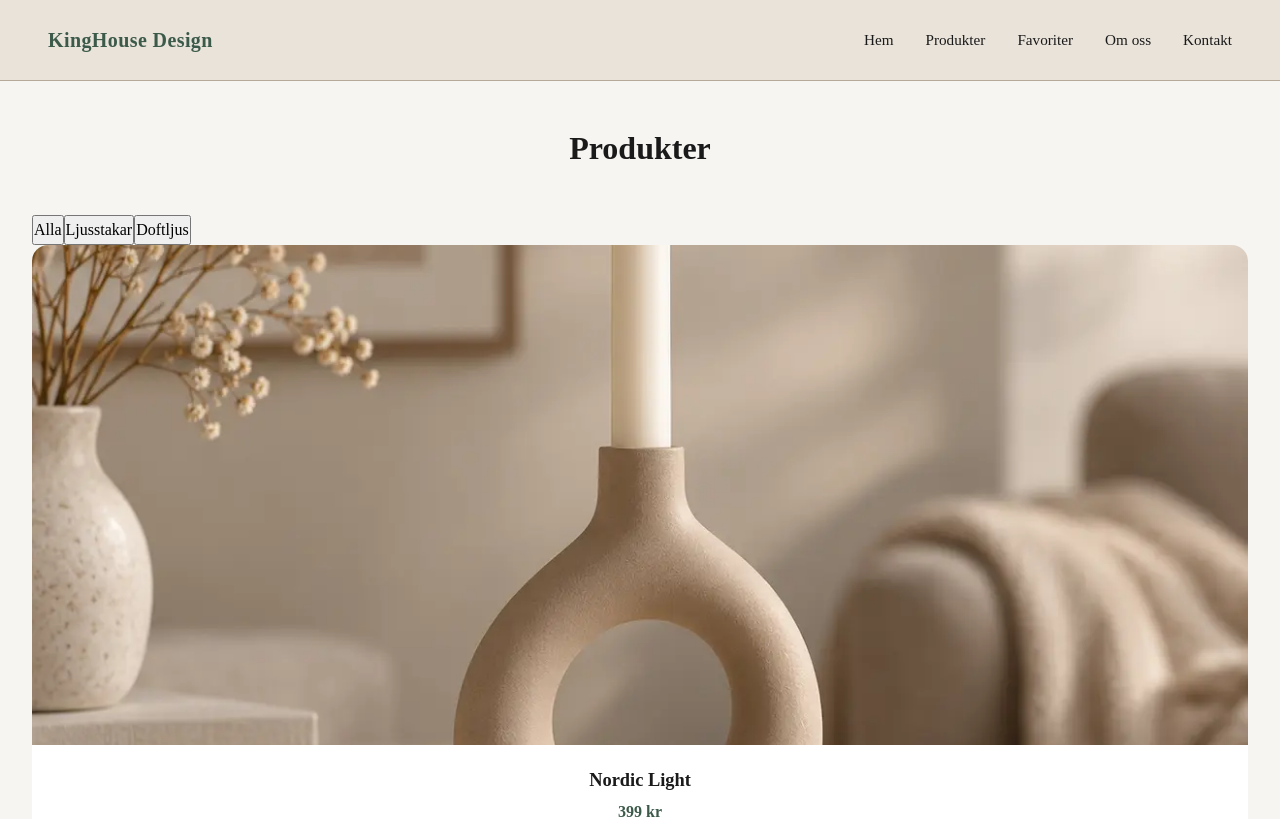
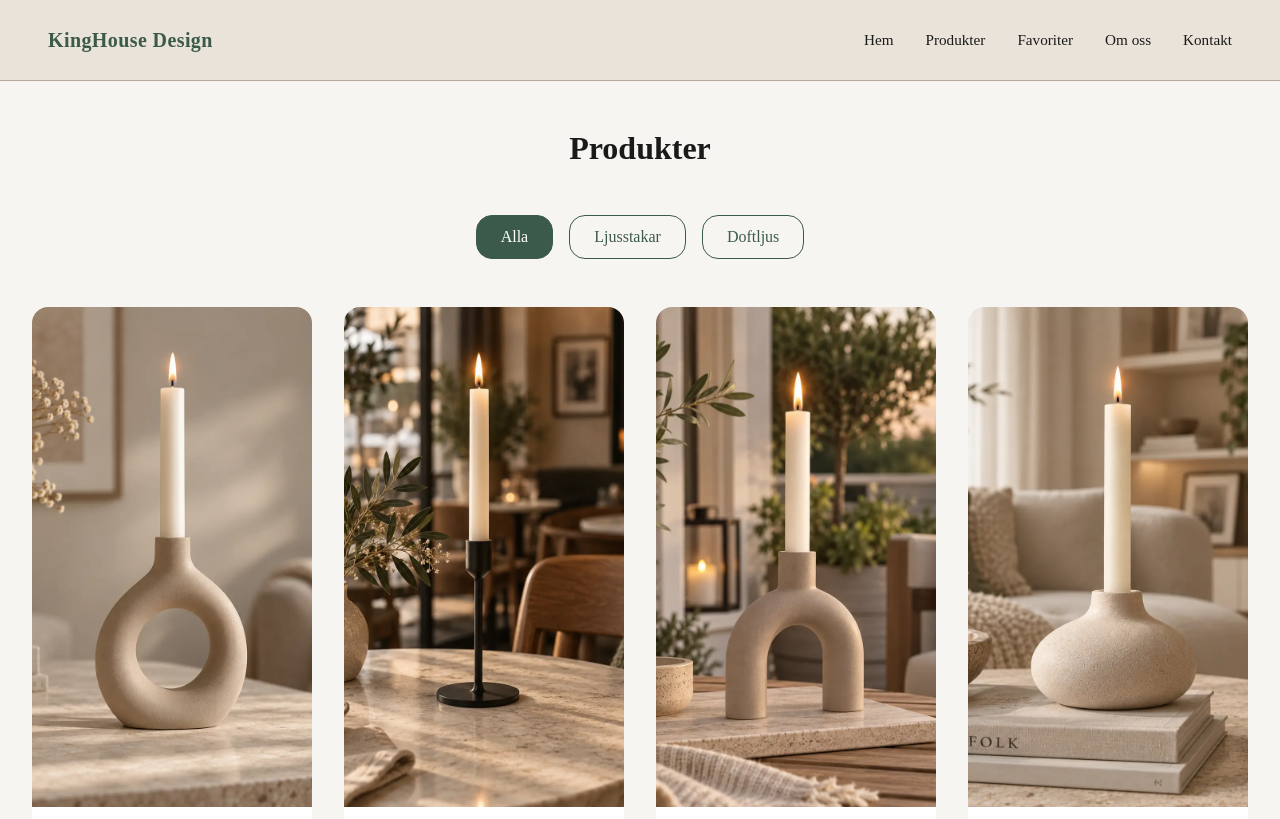
Before and after one commit to KingaSzayer-Iths/kinghouse-nextjs, a Next.js app: page /products in a window 1280 px wide. Shown: the top 819 px of the page. Built offline with nearby package versions, Linux system fonts and the light colour scheme; data requests are answered from the project's data file.

Commit message:
style product filters and active state

```diff
--- a/src/app/products/page.module.css
+++ b/src/app/products/page.module.css
@@ -10,27 +10,10 @@
   margin-block-end: var(--space-xl);
 }
 
-/* Produktgrid */
-.productGrid {
-  display: grid;
-  grid-template-columns: repeat(4, 1fr);
-  gap: var(--space-lg);
-}
-
-/* Tablet */
-@media (min-width: 48rem) and (max-width: 63.99rem) {
-  .productGrid {
-    grid-template-columns: repeat(2, 1fr);
-  }
-}
 
 /* Mobil */
 @media (max-width: 47.99rem) {
   .productsPage {
     padding-inline: var(--space-md);
   }
-
-  .productGrid {
-    grid-template-columns: 1fr;
-  }
 }
--- /dev/null
+++ b/src/components/ProductList/ProductList.module.css
@@ -0,0 +1,54 @@
+/* Produktgrid */
+.productGrid {
+  display: grid;
+  grid-template-columns: repeat(4, 1fr);
+  gap: var(--space-lg);
+}
+
+/* Filterknappar */
+.filters {
+  display: flex;
+  justify-content: center;
+  gap: var(--space-sm);
+  margin-block-end: var(--space-xl);
+  flex-wrap: wrap;
+}
+
+/* Filterknapp */
+.filterButton {
+  padding-block: var(--space-xs);
+  padding-inline: var(--space-md);
+  border: 1px solid var(--color-primary);
+  border-radius: 1rem;
+  background-color: transparent;
+  color: var(--color-primary);
+  font: inherit;
+  cursor: pointer;
+}
+
+/* Aktiv filterknapp */
+.filterButton.active {
+  background-color: var(--color-primary);
+  color: var(--color-background);
+}
+
+/* Aktivt filter */
+.activeFilter {
+  background-color: var(--color-primary);
+  color: var(--color-surface);
+}
+
+
+/* Tablet */
+@media (min-width: 48rem) and (max-width: 63.99rem) {
+  .productGrid {
+    grid-template-columns: repeat(2, 1fr);
+  }
+}
+
+/* Mobil */
+@media (max-width: 47.99rem) {
+  .productGrid {
+    grid-template-columns: 1fr;
+  }
+}
--- a/src/components/ProductList/ProductList.tsx
+++ b/src/components/ProductList/ProductList.tsx
@@ -3,6 +3,7 @@
 import { useState } from "react";
 import type { Product } from "@/types/Product";
 import ProductCard from "@/components/ProductCard/ProductCard";
+import styles from "./ProductList.module.css";
 
 
 interface ProductListProps {
@@ -25,25 +26,32 @@ export default function ProductList({ products }: ProductListProps) {
     return (
         <>
             {/* Filter för produktkategorier */}
-            <div>
-                <button
+            <div className={styles.filters}>
+                <button className={`${styles.filterButton} ${
+  activeFilter === "all" ? styles.activeFilter : ""
+}`}
                     type="button"
                     onClick={() => setActiveFilter("all")}>
                     Alla
                 </button>
-                <button
+                <button className={`${styles.filterButton} ${
+  activeFilter === "candlestick" ? styles.activeFilter : ""
+}`}
                     type="button"
                     onClick={() => setActiveFilter("candlestick")}>
                     Ljusstakar
                 </button>
-                <button
+                <button className={`${styles.filterButton} ${
+  activeFilter === "scented-candle" ? styles.activeFilter : ""
+}`}
                     type="button"
                     onClick={() => setActiveFilter("scented-candle")}>
                     Doftljus
                 </button>
             </div>
 
-            <div>
+            <div className={styles.productGrid}>
+                {/* Renderar ProductCard för varje produkt i filteredProducts */}
                 {filteredProducts.map((product) => (
                     <ProductCard key={product.id} product={product} />
                 ))}
```
